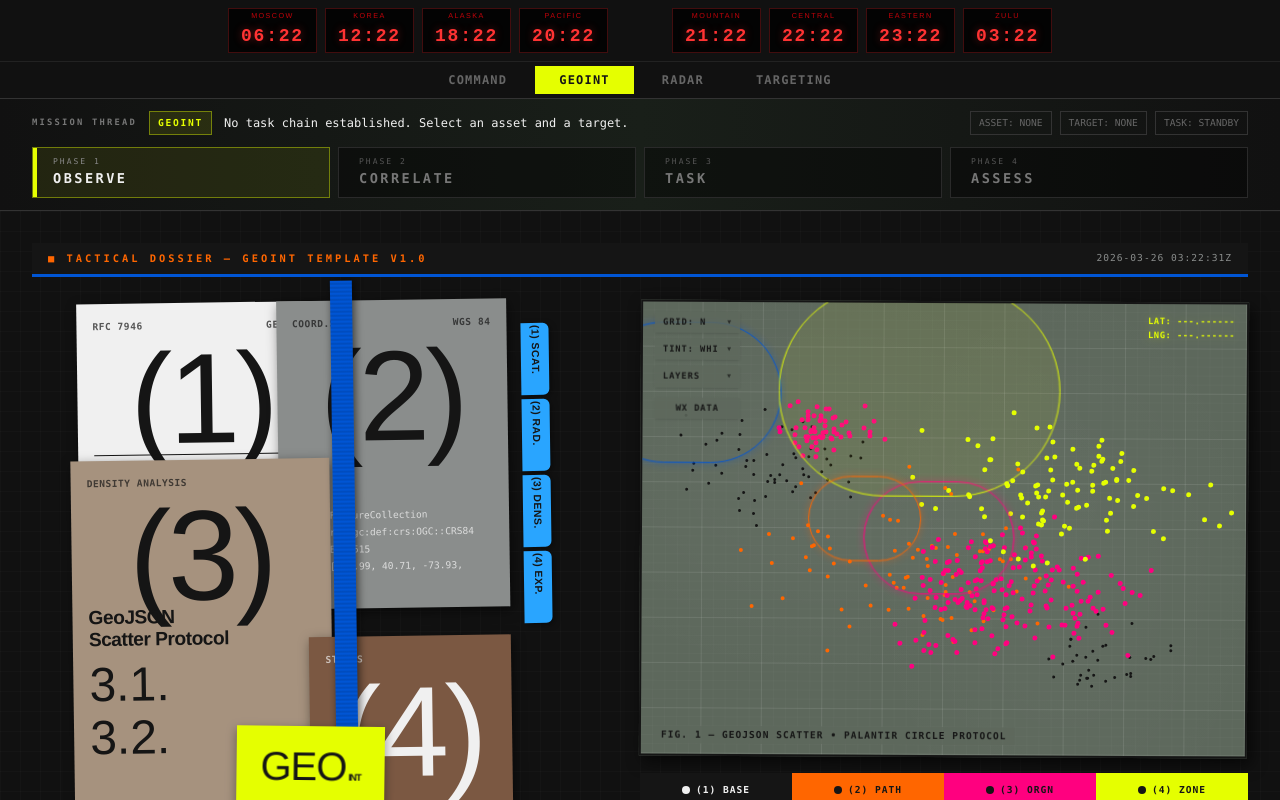
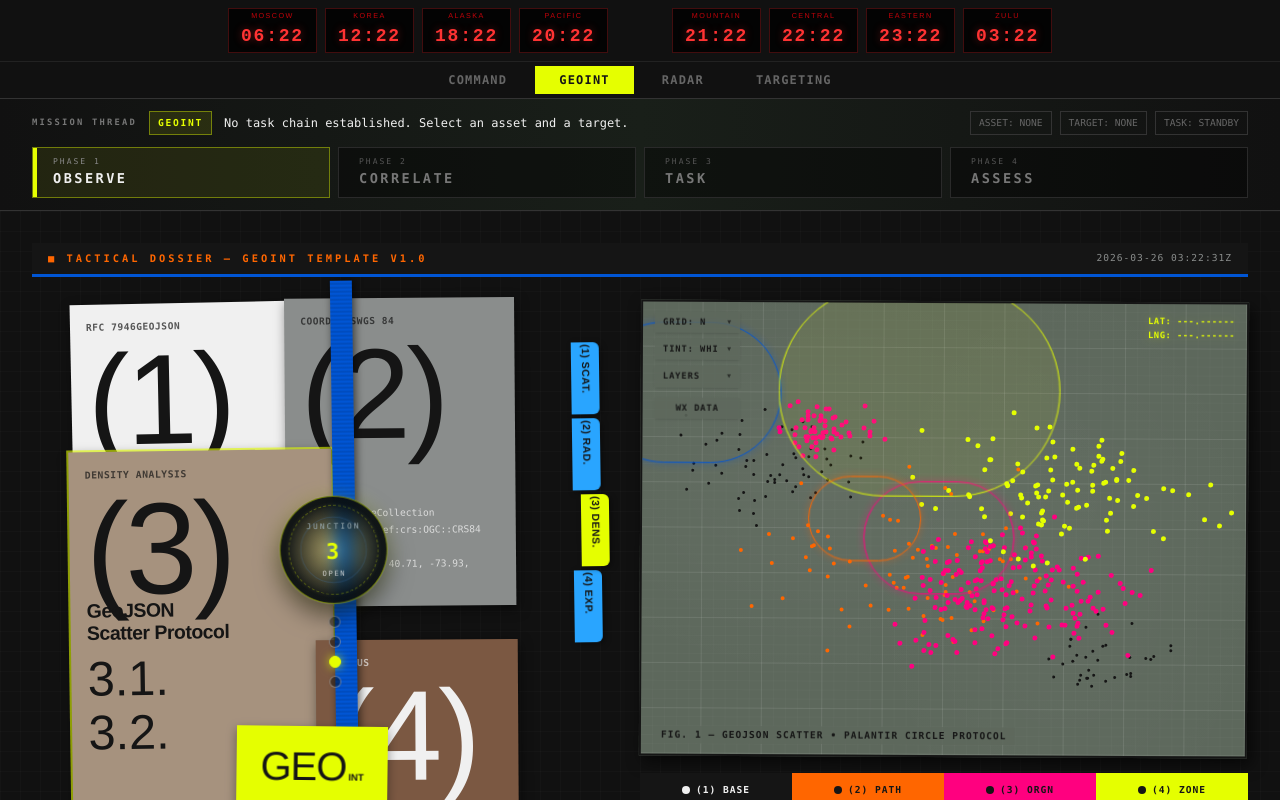
Before and after one commit to augustave/TACTICAL-CANVAS, a React (Vite) app: page / in a window 1280 px wide. Both pictures are taken after a click on the button "GEOINT". Shown: the top 800 px of the page. Built offline with nearby package versions, Linux system fonts and the light colour scheme.

Commit message:
Make dossier junction interactive

```diff
--- a/src/components/DossierStack.tsx
+++ b/src/components/DossierStack.tsx
@@ -1,115 +1,362 @@
-import { motion } from 'motion/react';
+import { AnimatePresence, motion } from 'motion/react';
+import { useMemo, useState } from 'react';
+
+type StackSectionId = 'scatter' | 'radar' | 'density' | 'export';
+
+interface DossierSection {
+  id: StackSectionId;
+  index: number;
+  tabLabel: string;
+  title: string;
+  eyebrowLeft: string;
+  eyebrowRight: string;
+  tone: string;
+  textTone: string;
+  cardClassName: string;
+  numberClassName: string;
+  summary: string;
+  details: string[];
+  featureLabel: string;
+  featureList: string[];
+  signal: string;
+}
+
+const DOSSIER_SECTIONS: DossierSection[] = [
+  {
+    id: 'scatter',
+    index: 1,
+    tabLabel: '(1) SCAT.',
+    title: 'Feature Collection',
+    eyebrowLeft: 'RFC 7946',
+    eyebrowRight: 'GEOJSON',
+    tone: 'bg-archival-white',
+    textTone: 'text-ink',
+    cardClassName: 'absolute top-0 left-0 w-[52%] h-[32%] z-10 p-4',
+    numberClassName: 'text-[8rem] leading-[0.85] text-center font-light tracking-[-4px]',
+    summary: 'Point geometry set configured for live scatter inspection.',
+    details: ['COLLECTION LIVE', 'POINT GEOMETRY', 'SCHEMA LOCKED'],
+    featureLabel: 'Scatter Controls',
+    featureList: ['Pulse clusters', 'Inspect point families', 'Lock geo schema'],
+    signal: 'Nominal',
+  },
+  {
+    id: 'radar',
+    index: 2,
+    tabLabel: '(2) RAD.',
+    title: 'Coordinate Envelope',
+    eyebrowLeft: 'COORD.SYS',
+    eyebrowRight: 'WGS 84',
+    tone: 'bg-grey-mid',
+    textTone: 'text-ink',
+    cardClassName: 'absolute top-0 right-[50px] w-[48%] h-[55%] z-20 p-4',
+    numberClassName: 'text-[8rem] leading-[0.85] text-center font-light tracking-[-4px]',
+    summary: 'Reference frame aligned to the current operating box.',
+    details: ['CRS84', 'FEATURE WINDOW', 'MAP BOUNDS'],
+    featureLabel: 'Reference Tools',
+    featureList: ['Snap bbox', 'Reframe sector', 'Verify datum transfer'],
+    signal: 'Aligned',
+  },
+  {
+    id: 'density',
+    index: 3,
+    tabLabel: '(3) DENS.',
+    title: 'GeoJSON Scatter Protocol',
+    eyebrowLeft: 'DENSITY ANALYSIS',
+    eyebrowRight: '',
+    tone: 'bg-kraft-brown',
+    textTone: 'text-ink',
+    cardClassName: 'absolute top-[28%] -left-[8px] w-[54%] h-[72%] z-30 p-4',
+    numberClassName: 'text-[8rem] leading-[0.85] text-center font-light tracking-[-4px]',
+    summary: 'Density pass ready for focus shifting, thresholding, and protocol inspection.',
+    details: ['3.1 POINT', '3.2 DENSITY', 'THRESHOLD READY'],
+    featureLabel: 'Density Actions',
+    featureList: ['Escalate threshold', 'Focus hotspot', 'Stage export payload'],
+    signal: 'High Gain',
+  },
+  {
+    id: 'export',
+    index: 4,
+    tabLabel: '(4) EXP.',
+    title: 'Status Ledger',
+    eyebrowLeft: 'STATUS',
+    eyebrowRight: '',
+    tone: 'bg-leather',
+    textTone: 'text-archival-white',
+    cardClassName: 'absolute bottom-0 right-[50px] w-[42%] h-[40%] z-40 p-4',
+    numberClassName: 'text-[8rem] leading-[0.85] text-center font-light tracking-[-4px]',
+    summary: 'Feed state and export readiness tracked against the active dossier.',
+    details: ['LIVE FEED', 'EXPORT STAGED', 'STATUS HOT'],
+    featureLabel: 'Output Actions',
+    featureList: ['Export fragment', 'Pin state', 'Sync live feed'],
+    signal: 'Active',
+  },
+];
+
+function sectionOffset(id: StackSectionId, activeId: StackSectionId) {
+  if (id === activeId) {
+    return { x: 0, y: -6, rotate: 0 };
+  }
+
+  if (id === 'scatter') {
+    return { x: -6, y: 0, rotate: -0.4 };
+  }
+
+  if (id === 'radar') {
+    return { x: 7, y: -2, rotate: 0.35 };
+  }
+
+  if (id === 'density') {
+    return { x: -8, y: 5, rotate: -0.35 };
+  }
+
+  return { x: 6, y: 4, rotate: 0.45 };
+}
 
 export function DossierStack({ featureCount }: { featureCount: number }) {
+  const [activeSectionId, setActiveSectionId] = useState<StackSectionId>('density');
+  const [junctionOpen, setJunctionOpen] = useState(false);
+
+  const activeSection = useMemo(
+    () => DOSSIER_SECTIONS.find((section) => section.id === activeSectionId) ?? DOSSIER_SECTIONS[0],
+    [activeSectionId],
+  );
+
+  const cycleSection = () => {
+    const index = DOSSIER_SECTIONS.findIndex((section) => section.id === activeSectionId);
+    const next = DOSSIER_SECTIONS[(index + 1) % DOSSIER_SECTIONS.length];
+    setActiveSectionId(next.id);
+  };
+
   return (
-    <div className="relative w-full max-w-[480px] h-[500px] lg:h-[560px] -rotate-[0.8deg] mx-auto">
+    <div className="relative mx-auto h-[500px] w-full max-w-[480px] -rotate-[0.8deg] lg:h-[560px]">
+      {DOSSIER_SECTIONS.map((section, i) => {
+        const isActive = section.id === activeSectionId;
+        const offset = sectionOffset(section.id, activeSectionId);
 
-      {/* Card 1 */}
-      <motion.div
-        initial={{ opacity: 0, y: 15 }}
-        animate={{ opacity: 1, y: 0 }}
-        transition={{ delay: 0.1, duration: 0.5, ease: "easeOut" }}
-        className="absolute top-0 left-0 w-[52%] h-[32%] bg-archival-white z-10 shadow-[2px_4px_12px_rgba(0,0,0,0.5)] hover:shadow-[4px_8px_24px_rgba(0,0,0,0.7)] transition-shadow duration-300 flex flex-col p-4"
-      >
-        <div className="text-[0.6rem] flex justify-between font-bold font-mono tracking-[0.5px] uppercase opacity-70 mb-3">
-          <span>RFC 7946</span>
-          <span>GEOJSON</span>
-        </div>
-        <div className="text-[8rem] leading-[0.85] text-center font-light tracking-[-4px] text-ink">(1)</div>
-        <div className="text-[0.7rem] font-bold uppercase tracking-[2px] mt-auto border-t border-ink pt-2 text-ink">
-          Feature Collection — Point Geometry
-        </div>
-      </motion.div>
+        return (
+          <motion.button
+            key={section.id}
+            type="button"
+            initial={{ opacity: 0, y: 15 }}
+            animate={{
+              opacity: 1,
+              y: offset.y,
+              x: offset.x,
+              rotate: offset.rotate,
+              scale: isActive ? 1.015 : 1,
+            }}
+            transition={{ delay: 0.1 + i * 0.1, duration: 0.45, ease: 'easeOut' }}
+            onClick={() => setActiveSectionId(section.id)}
+            className={`${section.cardClassName} ${section.tone} ${section.textTone} flex flex-col text-left shadow-[2px_4px_12px_rgba(0,0,0,0.5)] transition-shadow duration-300 hover:shadow-[4px_8px_24px_rgba(0,0,0,0.7)] ${isActive ? 'ring-2 ring-acid-yellow/60' : ''}`}
+          >
+            <div className="mb-3 flex justify-between text-[0.6rem] font-bold font-mono uppercase tracking-[0.5px] opacity-70">
+              <span>{section.eyebrowLeft}</span>
+              <span>{section.eyebrowRight}</span>
+            </div>
 
-      {/* Card 2 */}
-      <motion.div
-        initial={{ opacity: 0, y: 15 }}
-        animate={{ opacity: 1, y: 0 }}
-        transition={{ delay: 0.2, duration: 0.5, ease: "easeOut" }}
-        className="absolute top-0 right-[50px] w-[48%] h-[55%] bg-grey-mid z-20 shadow-[2px_4px_12px_rgba(0,0,0,0.5)] hover:shadow-[4px_8px_24px_rgba(0,0,0,0.7)] transition-shadow duration-300 flex flex-col p-4"
-      >
-        <div className="text-[0.6rem] flex justify-between font-bold font-mono tracking-[0.5px] uppercase opacity-70 mb-3 text-ink">
-          <span>COORD.SYS</span>
-          <span>WGS 84</span>
-        </div>
-        <div className="text-[8rem] leading-[0.85] text-center font-light tracking-[-4px] text-ink">(2)</div>
-        <div className="font-mono text-[0.6rem] leading-[1.8] mt-auto text-archival-white opacity-80">
-          TYPE: FeatureCollection<br/>
-          CRS: urn:ogc:def:crs:OGC::CRS84<br/>
-          FEATURES: <span>{featureCount}</span><br/>
-          BBOX: [-73.99, 40.71, -73.93, 40.78]
-        </div>
+            <div className={section.numberClassName}>({section.index})</div>
 
-        {/* Tabs */}
-        <div className="absolute top-[8%] -right-[42px] flex flex-col gap-1 z-10">
-          {['(1) SCAT.', '(2) RAD.', '(3) DENS.', '(4) EXP.'].map((label, i) => (
-            <div key={i} className="bg-tab-blue text-ink py-1.5 px-0.5 [writing-mode:vertical-rl] text-orientation-mixed rounded-r-md text-[0.65rem] font-bold tracking-[0.5px] h-[72px] flex items-center cursor-pointer transition-all duration-200 shadow-[2px_2px_6px_rgba(0,0,0,0.4)] hover:translate-x-[5px] hover:bg-tension-blue hover:text-archival-white">
-              {label}
-            </div>
-          ))}
-        </div>
-      </motion.div>
+            {section.id === 'scatter' && (
+              <div className="mt-auto border-t border-ink pt-2 text-[0.7rem] font-bold uppercase tracking-[2px]">
+                Point Geometry
+              </div>
+            )}
 
-      {/* Card 3 */}
-      <motion.div
-        initial={{ opacity: 0, y: 15 }}
-        animate={{ opacity: 1, y: 0 }}
-        transition={{ delay: 0.3, duration: 0.5, ease: "easeOut" }}
-        className="absolute top-[28%] -left-[8px] w-[54%] h-[72%] bg-kraft-brown z-30 shadow-[2px_4px_12px_rgba(0,0,0,0.5)] hover:shadow-[4px_8px_24px_rgba(0,0,0,0.7)] transition-shadow duration-300 flex flex-col p-4 text-ink"
-      >
-        <div className="text-[0.6rem] flex justify-between font-bold font-mono tracking-[0.5px] uppercase opacity-70 mb-3">
-          <span>DENSITY ANALYSIS</span>
-        </div>
-        <div className="text-[8rem] leading-[0.85] text-center font-light tracking-[-4px]">(3)</div>
-        <div className="text-[1.2rem] font-semibold leading-[1.15] -mt-[5px] tracking-[-0.5px]">
-          GeoJSON<br/>Scatter Protocol
-        </div>
-        <div className="text-[3rem] font-normal leading-[1.1] mt-2">
-          3.1.<br/>3.2.
-        </div>
-        <div className="mt-auto text-[0.55rem] font-mono bg-ink text-acid-yellow py-[3px] px-2 inline-block tracking-[1px] self-start">
-          RFC 7946 § 3.1.2 — POINT
-        </div>
-      </motion.div>
+            {section.id === 'radar' && (
+              <div className="mt-auto font-mono text-[0.6rem] leading-[1.8] opacity-80 text-archival-white">
+                TYPE: FeatureCollection<br />
+                CRS: urn:ogc:def:crs:OGC::CRS84<br />
+                FEATURES: <span>{featureCount}</span><br />
+                BBOX: [-73.99, 40.71, -73.93, 40.78]
+              </div>
+            )}
 
-      {/* Card 4 */}
-      <motion.div
-        initial={{ opacity: 0, y: 15 }}
-        animate={{ opacity: 1, y: 0 }}
-        transition={{ delay: 0.4, duration: 0.5, ease: "easeOut" }}
-        className="absolute bottom-0 right-[50px] w-[42%] h-[40%] bg-leather text-archival-white z-40 shadow-[2px_4px_12px_rgba(0,0,0,0.5)] hover:shadow-[4px_8px_24px_rgba(0,0,0,0.7)] transition-shadow duration-300 flex flex-col p-4"
-      >
-        <div className="text-[0.6rem] flex justify-between font-bold font-mono tracking-[0.5px] uppercase opacity-70 mb-3">
-          <span>STATUS</span>
-        </div>
-        <div className="text-[8rem] leading-[0.85] text-center font-light tracking-[-4px]">(4)</div>
-        <div className="mt-auto flex items-center gap-1.5 text-[0.65rem] font-bold uppercase tracking-[1px]">
-          <div className="w-2 h-2 rounded-full bg-acid-yellow animate-pulse-dot"></div>
-          <span>Live Feed Active</span>
-        </div>
-      </motion.div>
+            {section.id === 'density' && (
+              <>
+                <div className="mt-[-5px] text-[1.2rem] font-semibold leading-[1.15] tracking-[-0.5px]">
+                  GeoJSON
+                  <br />
+                  Scatter Protocol
+                </div>
+                <div className="mt-2 text-[3rem] font-normal leading-[1.1]">
+                  3.1.
+                  <br />
+                  3.2.
+                </div>
+                <div className="mt-auto inline-block self-start bg-ink px-2 py-[3px] font-mono text-[0.55rem] tracking-[1px] text-acid-yellow">
+                  RFC 7946 § 3.1.2 — POINT
+                </div>
+              </>
+            )}
 
-      {/* Tension Band */}
+            {section.id === 'export' && (
+              <div className="mt-auto flex items-center gap-1.5 text-[0.65rem] font-bold uppercase tracking-[1px]">
+                <div className="h-2 w-2 rounded-full bg-acid-yellow animate-pulse-dot" />
+                <span>Live Feed Active</span>
+              </div>
+            )}
+          </motion.button>
+        );
+      })}
+
+      <div className="absolute top-[8%] -right-[42px] z-[70] flex flex-col gap-1">
+        {DOSSIER_SECTIONS.map((section) => {
+          const isActive = section.id === activeSectionId;
+
+          return (
+            <button
+              key={section.id}
+              type="button"
+              onClick={() => setActiveSectionId(section.id)}
+              className={`flex h-[72px] items-center rounded-r-md px-0.5 py-1.5 text-[0.65rem] font-bold tracking-[0.5px] shadow-[2px_2px_6px_rgba(0,0,0,0.4)] transition-all duration-200 [writing-mode:vertical-rl] text-orientation-mixed ${
+                isActive
+                  ? 'translate-x-[8px] bg-acid-yellow text-ink'
+                  : 'bg-tab-blue text-ink hover:translate-x-[5px] hover:bg-tension-blue hover:text-archival-white'
+              }`}
+            >
+              {section.tabLabel}
+            </button>
+          );
+        })}
+      </div>
+
       <motion.div
         initial={{ scaleY: 0, opacity: 0 }}
         animate={{ scaleY: 1, opacity: 1 }}
-        transition={{ delay: 0.5, duration: 0.6, ease: "easeOut" }}
-        className="absolute -top-[20px] -bottom-[20px] left-[53%] w-[22px] bg-tension-blue z-50 shadow-[2px_0px_8px_rgba(0,0,0,0.6)] origin-top"
+        transition={{ delay: 0.5, duration: 0.6, ease: 'easeOut' }}
+        className="absolute -bottom-[20px] -top-[20px] left-[53%] z-50 w-[22px] origin-top bg-tension-blue shadow-[2px_0px_8px_rgba(0,0,0,0.6)]"
         style={{
-          backgroundImage: 'repeating-linear-gradient(transparent, transparent 2px, rgba(0,0,0,0.1) 2px, rgba(0,0,0,0.1) 4px)'
+          backgroundImage: 'repeating-linear-gradient(transparent, transparent 2px, rgba(0,0,0,0.1) 2px, rgba(0,0,0,0.1) 4px)',
         }}
       />
 
-      {/* Neon Sticker */}
-      <motion.div
+      <div className="absolute left-[53%] top-[52%] z-[80] flex -translate-x-1/2 -translate-y-1/2 flex-col items-center gap-3">
+        <motion.button
+          type="button"
+          onClick={() => setJunctionOpen((open) => !open)}
+          whileHover={{ scale: 1.04 }}
+          whileTap={{ scale: 0.97 }}
+          className="relative flex h-[108px] w-[108px] items-center justify-center rounded-full border border-acid-yellow/45 bg-[radial-gradient(circle_at_center,rgba(229,255,0,0.16),rgba(8,13,14,0.94)_64%)] shadow-[0_0_0_1px_rgba(255,255,255,0.05),0_12px_24px_rgba(0,0,0,0.5),0_0_22px_rgba(229,255,0,0.16)] backdrop-blur-sm"
+        >
+          <motion.div
+            animate={{ rotate: 360 }}
+            transition={{ repeat: Infinity, duration: 14, ease: 'linear' }}
+            className="absolute inset-2 rounded-full border border-dashed border-acid-yellow/30"
+          />
+          <motion.div
+            animate={{ scale: [1, 1.12, 1], opacity: [0.35, 0.65, 0.35] }}
+            transition={{ repeat: Infinity, duration: 2.8, ease: 'easeInOut' }}
+            className="absolute inset-5 rounded-full border border-radar-blue/45"
+          />
+          <div className="relative text-center font-mono">
+            <div className="text-[0.48rem] uppercase tracking-[0.28em] text-[#9aacb3]">Junction</div>
+            <div className="mt-1 text-[1.35rem] font-bold tracking-[0.12em] text-acid-yellow">
+              {activeSection.index}
+            </div>
+            <div className="text-[0.45rem] uppercase tracking-[0.22em] text-archival-white/80">Open</div>
+          </div>
+        </motion.button>
+
+        <div className="flex flex-col gap-2">
+          {DOSSIER_SECTIONS.map((section) => {
+            const isActive = section.id === activeSectionId;
+
+            return (
+              <button
+                key={section.id}
+                type="button"
+                onClick={() => setActiveSectionId(section.id)}
+                className={`h-3 w-3 rounded-full border transition-all ${
+                  isActive
+                    ? 'border-acid-yellow bg-acid-yellow shadow-[0_0_10px_rgba(229,255,0,0.7)]'
+                    : 'border-archival-white/40 bg-black/40 hover:border-radar-blue hover:bg-radar-blue/80'
+                }`}
+                aria-label={`Activate ${section.title}`}
+              />
+            );
+          })}
+        </div>
+      </div>
+
+      <AnimatePresence>
+        {junctionOpen && (
+          <motion.div
+            initial={{ opacity: 0, x: -18, y: 8 }}
+            animate={{ opacity: 1, x: 0, y: 0 }}
+            exit={{ opacity: 0, x: -12, y: 4 }}
+            transition={{ duration: 0.24, ease: 'easeOut' }}
+            className="absolute left-[8%] top-[44%] z-[90] w-[270px] border border-[#2b3a40] bg-[rgba(9,13,16,0.94)] p-3 text-archival-white shadow-[0_16px_32px_rgba(0,0,0,0.45)] backdrop-blur-sm"
+          >
+            <div className="flex items-start justify-between gap-3">
+              <div>
+                <div className="font-mono text-[0.48rem] uppercase tracking-[0.28em] text-[#7f9097]">
+                  {activeSection.featureLabel}
+                </div>
+                <div className="mt-1 text-[1rem] font-semibold leading-tight">
+                  {activeSection.title}
+                </div>
+              </div>
+              <button
+                type="button"
+                onClick={cycleSection}
+                className="border border-radar-blue/35 px-2 py-1 font-mono text-[0.5rem] uppercase tracking-[0.24em] text-radar-blue transition-colors hover:bg-radar-blue hover:text-ink"
+              >
+                Cycle
+              </button>
+            </div>
+
+            <div className="mt-3 border border-archival-white/10 bg-black/25 p-2">
+              <div className="flex items-center justify-between font-mono text-[0.52rem] uppercase tracking-[0.24em] text-[#768388]">
+                <span>Signal</span>
+                <span className="text-acid-yellow">{activeSection.signal}</span>
+              </div>
+              <div className="mt-2 text-[0.72rem] leading-relaxed text-archival-white/85">
+                {activeSection.summary}
+              </div>
+            </div>
+
+            <div className="mt-3 grid grid-cols-3 gap-2">
+              {activeSection.details.map((detail) => (
+                <div
+                  key={detail}
+                  className="border border-archival-white/10 bg-white/5 px-2 py-1.5 text-center font-mono text-[0.5rem] uppercase tracking-[0.2em] text-[#b4c2c7]"
+                >
+                  {detail}
+                </div>
+              ))}
+            </div>
+
+            <div className="mt-3 space-y-2">
+              {activeSection.featureList.map((feature, index) => (
+                <button
+                  key={feature}
+                  type="button"
+                  onClick={() => setActiveSectionId(activeSection.id)}
+                  className="flex w-full items-center justify-between border border-[#2b3539] bg-[rgba(255,255,255,0.03)] px-2 py-2 text-left transition-colors hover:border-radar-blue/40 hover:bg-radar-blue/10"
+                >
+                  <span className="font-mono text-[0.52rem] uppercase tracking-[0.22em] text-[#7d8b91]">
+                    0{index + 1}
+                  </span>
+                  <span className="ml-3 flex-1 text-[0.68rem] text-archival-white">{feature}</span>
+                  <span className="text-[0.58rem] text-acid-yellow">ARM</span>
+                </button>
+              ))}
+            </div>
+          </motion.div>
+        )}
+      </AnimatePresence>
+
+      <motion.button
+        type="button"
         initial={{ opacity: 0, rotate: 1.5, scale: 1.4 }}
         animate={{ opacity: 1, rotate: 1.5, scale: 1 }}
         transition={{ delay: 0.7, duration: 0.3, ease: [0.34, 1.56, 0.64, 1] }}
-        className="absolute bottom-[10%] left-[32%] py-[0.6rem] px-[1.5rem] bg-acid-yellow z-[60] flex items-baseline gap-[2px] text-[2.5rem] font-light tracking-[-1px] shadow-[0px_4px_10px_rgba(0,0,0,0.4)] text-ink"
+        onClick={() => setJunctionOpen((open) => !open)}
+        className="absolute bottom-[10%] left-[32%] z-[60] flex items-baseline gap-[2px] bg-acid-yellow px-[1.5rem] py-[0.6rem] text-ink shadow-[0px_4px_10px_rgba(0,0,0,0.4)]"
       >
-        GEO<span className="text-[0.6rem] align-super font-bold">INT</span>
-      </motion.div>
-
+        <span className="text-[2.5rem] font-light tracking-[-1px]">GEO</span>
+        <span className="align-super text-[0.6rem] font-bold">INT</span>
+      </motion.button>
     </div>
   );
 }
```
